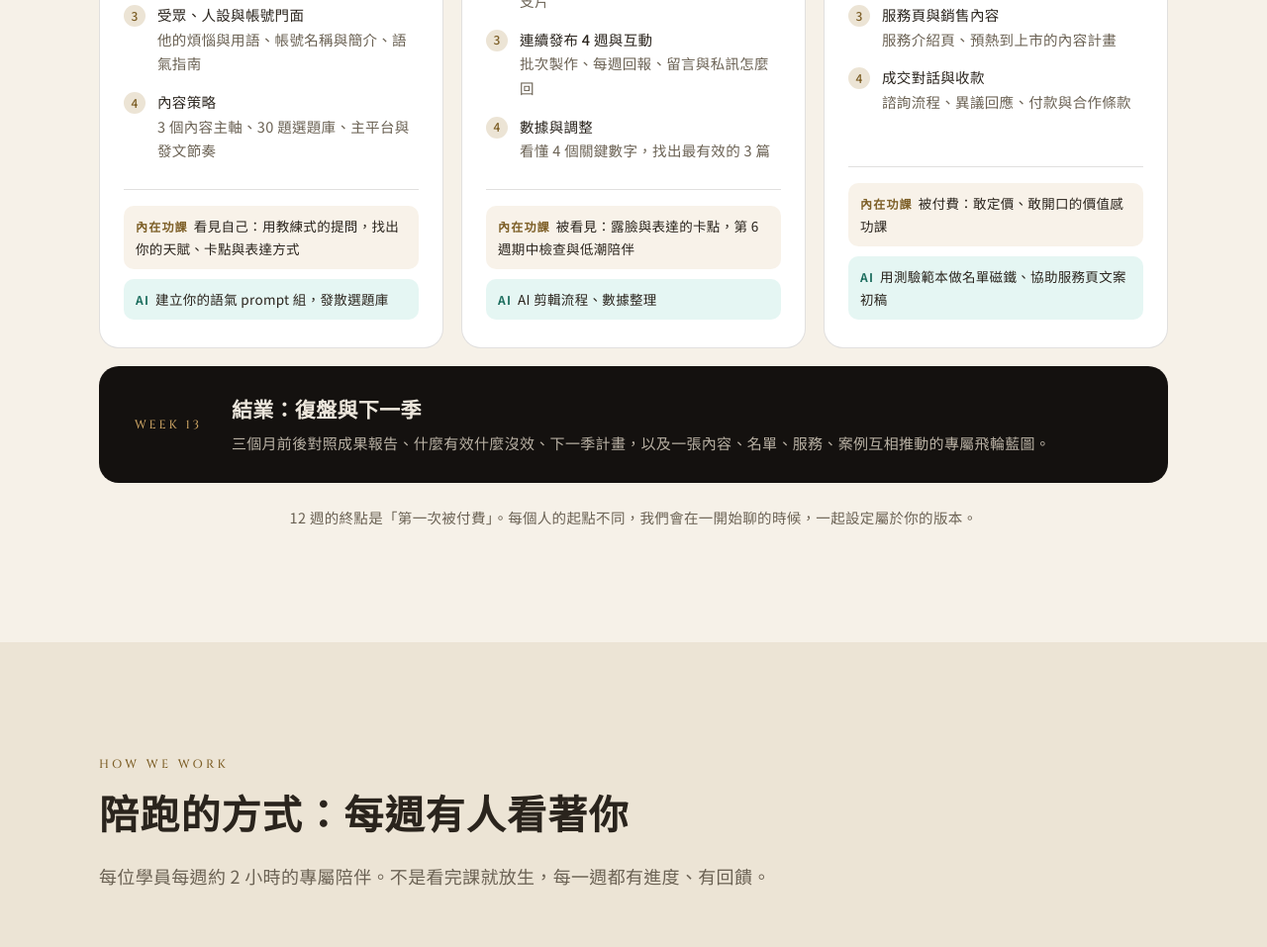
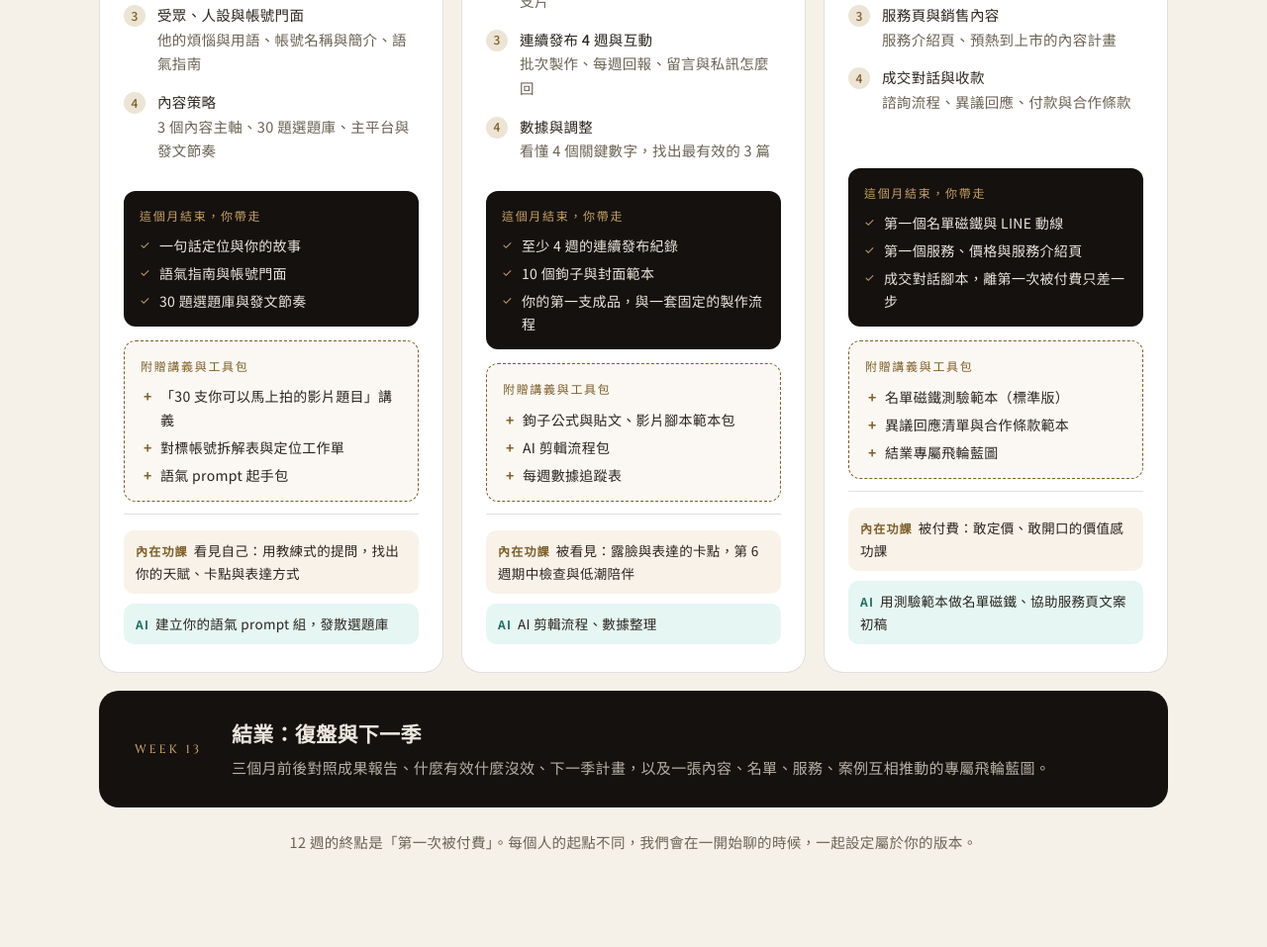
Before and after one commit to jasmine-tsaiii/selfmedia-coaching, a plain HTML site: page index.html in a window 1280 px wide. Shown: the part 6028-6985 px from the top of the page at 99% size. Drawn offline with Linux system fonts and the light colour scheme.

Commit message:
Add per-month takeaways and bonus packs to curriculum
Co-Authored-By: Claude Sonnet 5.5 <noreply@anthropic.com>

```diff
--- a/index.html
+++ b/index.html
@@ -206,6 +206,14 @@ h2.title{font-family:var(--f-serif);font-weight:700;font-size:clamp(26px,4.2vw,4
 .month ol li::before{counter-increment:s;content:counter(s);position:absolute;left:0;top:2px;width:22px;height:22px;border-radius:50%;background:var(--paper-2);font-size:12px;display:grid;place-items:center;color:var(--gold-deep);font-weight:500}
 .month ol li b{display:block;font-weight:500;color:var(--text)}
 .month ol li span{color:var(--muted)}
+.m-take,.m-gift{margin-top:14px;padding:14px 16px;border-radius:12px}
+.m-take{background:var(--ink);color:var(--on-ink)}
+.m-gift{border:1px dashed var(--gold-deep);background:rgba(201,162,99,.08)}
+.m-take h4,.m-gift h4{font-family:var(--f-sans);font-size:12px;letter-spacing:.14em;font-weight:500;margin-bottom:8px}
+.m-take h4{color:var(--gold)}.m-gift h4{color:var(--gold-deep)}
+.m-take li,.m-gift li{position:relative;padding-left:20px;font-size:14px;line-height:1.65;margin-top:5px}
+.m-take li::before{content:"✓";position:absolute;left:0;color:var(--gold);font-size:12px}
+.m-gift li::before{content:"+";position:absolute;left:3px;color:var(--gold-deep);font-weight:700}
 .m-extra{margin-top:12px;padding-top:16px;border-top:1px solid var(--line);display:grid;gap:10px}
 .m-extra p{font-size:13.5px;line-height:1.7;padding:9px 12px;border-radius:10px}
 .m-extra .in{background:rgba(201,162,99,.14)}
@@ -490,7 +498,17 @@ footer a{text-decoration:none;color:var(--on-ink-dim)}footer a:hover{color:var(-
           <li><b>受眾、人設與帳號門面</b><span>他的煩惱與用語、帳號名稱與簡介、語氣指南</span></li>
           <li><b>內容策略</b><span>3 個內容主軸、30 題選題庫、主平台與發文節奏</span></li>
         </ol>
-        <div class="m-extra">
+        <div class="m-take"><h4>這個月結束，你帶走</h4><ul>
+            <li>一句話定位與你的故事</li>
+            <li>語氣指南與帳號門面</li>
+            <li>30 題選題庫與發文節奏</li>
+          </ul></div>
+          <div class="m-gift"><h4>附贈講義與工具包</h4><ul>
+            <li>「30 支你可以馬上拍的影片題目」講義</li>
+            <li>對標帳號拆解表與定位工作單</li>
+            <li>語氣 prompt 起手包</li>
+          </ul></div>
+          <div class="m-extra">
           <p class="in"><b>內在功課</b>看見自己：用教練式的提問，找出你的天賦、卡點與表達方式</p>
           <p class="aiw"><b>AI</b>建立你的語氣 prompt 組，發散選題庫</p>
         </div>
@@ -506,7 +524,17 @@ footer a{text-decoration:none;color:var(--on-ink-dim)}footer a:hover{color:var(-
           <li><b>連續發布 4 週與互動</b><span>批次製作、每週回報、留言與私訊怎麼回</span></li>
           <li><b>數據與調整</b><span>看懂 4 個關鍵數字，找出最有效的 3 篇</span></li>
         </ol>
-        <div class="m-extra">
+        <div class="m-take"><h4>這個月結束，你帶走</h4><ul>
+            <li>至少 4 週的連續發布紀錄</li>
+            <li>10 個鉤子與封面範本</li>
+            <li>你的第一支成品，與一套固定的製作流程</li>
+          </ul></div>
+          <div class="m-gift"><h4>附贈講義與工具包</h4><ul>
+            <li>鉤子公式與貼文、影片腳本範本包</li>
+            <li>AI 剪輯流程包</li>
+            <li>每週數據追蹤表</li>
+          </ul></div>
+          <div class="m-extra">
           <p class="in"><b>內在功課</b>被看見：露臉與表達的卡點，第 6 週期中檢查與低潮陪伴</p>
           <p class="aiw"><b>AI</b>AI 剪輯流程、數據整理</p>
         </div>
@@ -522,7 +550,17 @@ footer a{text-decoration:none;color:var(--on-ink-dim)}footer a:hover{color:var(-
           <li><b>服務頁與銷售內容</b><span>服務介紹頁、預熱到上市的內容計畫</span></li>
           <li><b>成交對話與收款</b><span>諮詢流程、異議回應、付款與合作條款</span></li>
         </ol>
-        <div class="m-extra">
+        <div class="m-take"><h4>這個月結束，你帶走</h4><ul>
+            <li>第一個名單磁鐵與 LINE 動線</li>
+            <li>第一個服務、價格與服務介紹頁</li>
+            <li>成交對話腳本，離第一次被付費只差一步</li>
+          </ul></div>
+          <div class="m-gift"><h4>附贈講義與工具包</h4><ul>
+            <li>名單磁鐵測驗範本（標準版）</li>
+            <li>異議回應清單與合作條款範本</li>
+            <li>結業專屬飛輪藍圖</li>
+          </ul></div>
+          <div class="m-extra">
           <p class="in"><b>內在功課</b>被付費：敢定價、敢開口的價值感功課</p>
           <p class="aiw"><b>AI</b>用測驗範本做名單磁鐵、協助服務頁文案初稿</p>
         </div>
```
